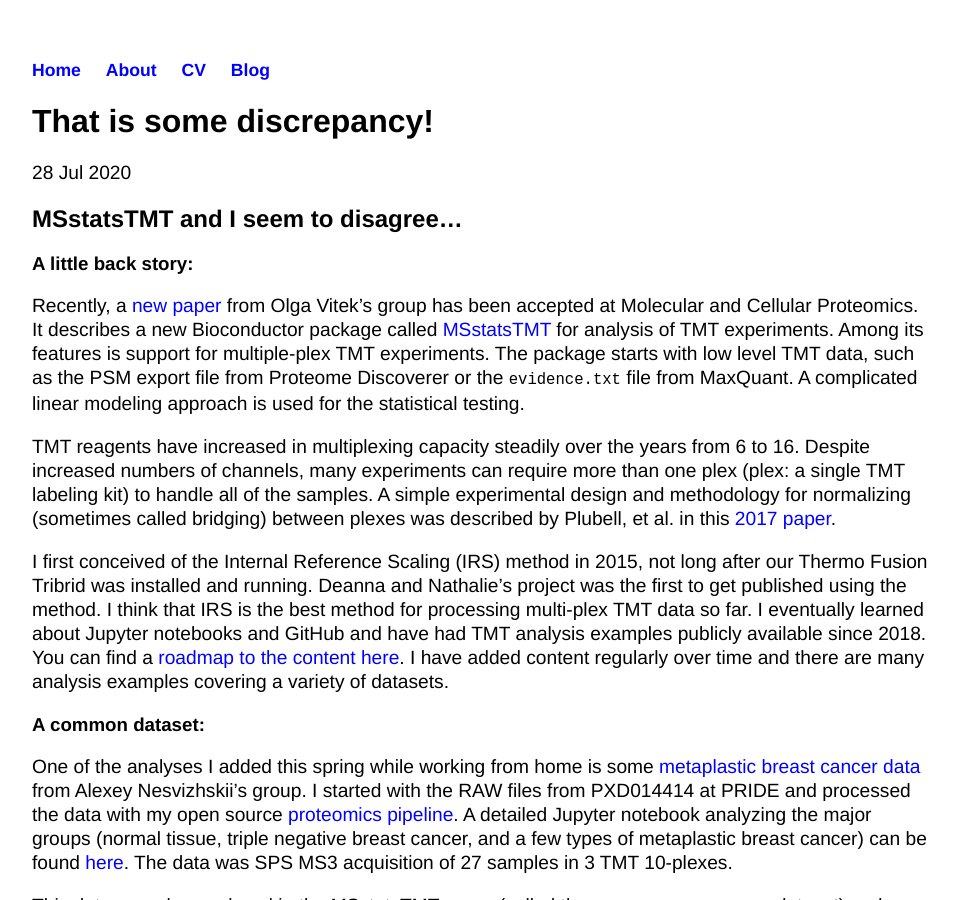
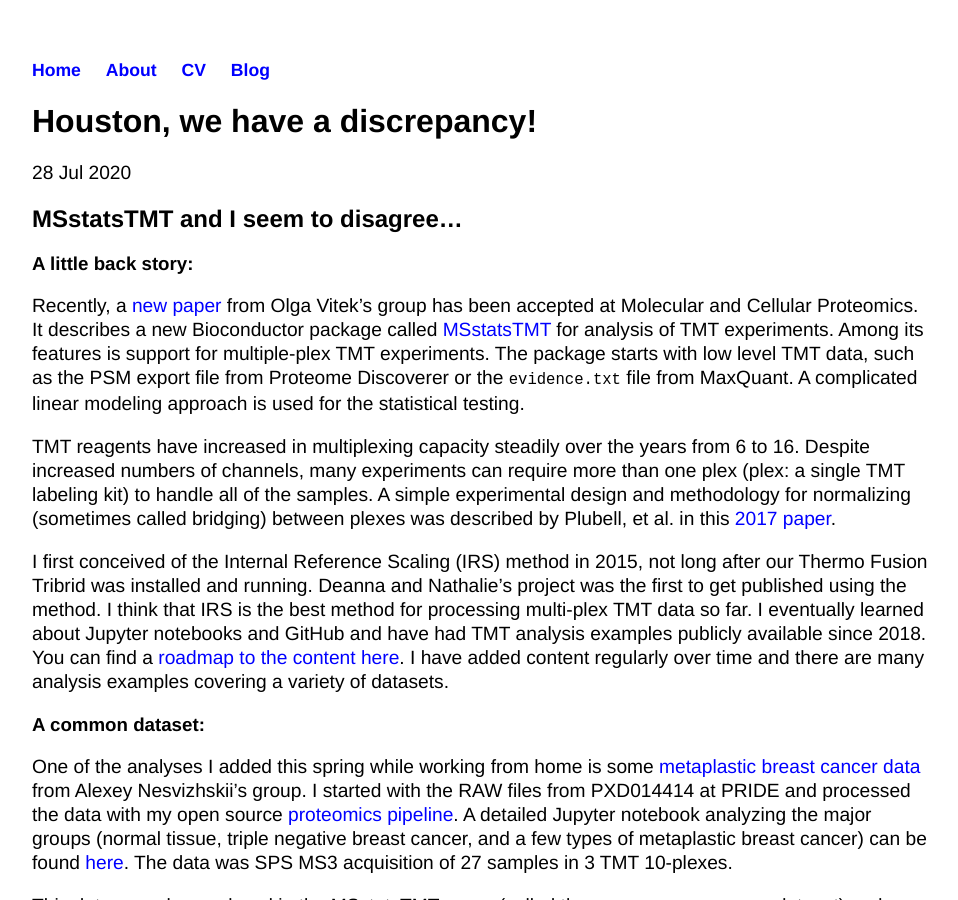
Before and after one commit to pwilmart/pwilmart.github.io, a Jekyll site: the page built from _posts/2020-07-24-Houston-we-have-a-discrepancy.md, in a window 1280 px wide and 900 px high. Shown: the whole window, without its empty margins (160-1118 px from the left). Built offline with Jekyll 4.4.1, drawn with Linux system fonts in a browser that asks for light colours.

Commit message:
edits to discrepancy blog

```diff
--- a/_posts/2020-07-24-Houston-we-have-a-discrepancy.md
+++ b/_posts/2020-07-24-Houston-we-have-a-discrepancy.md
@@ -1,6 +1,6 @@
 ---
 layout: post
-title: "That is some discrepancy!"
+title: "Houston, we have a discrepancy!"
 date: 2020-07-28
 ---
 
```
